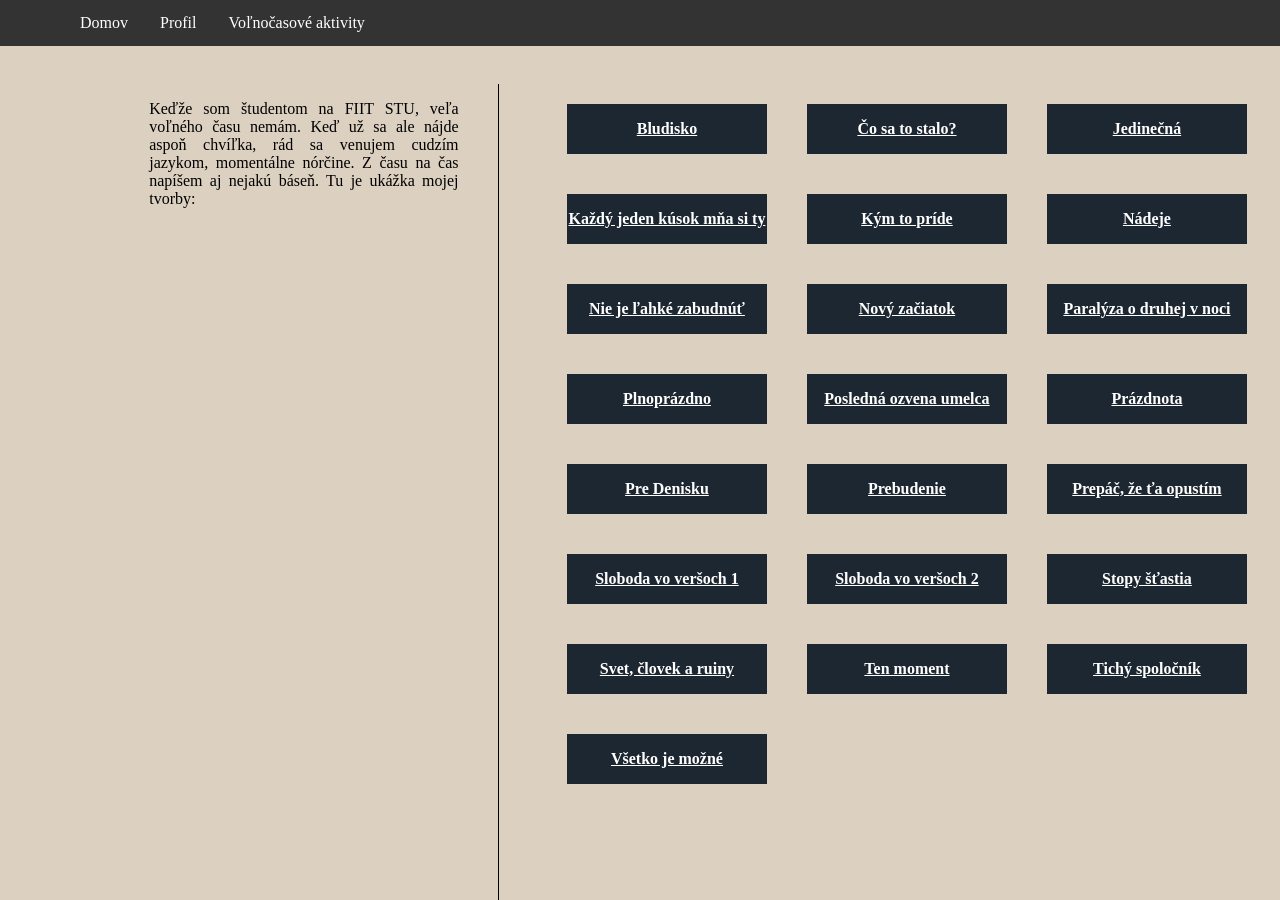
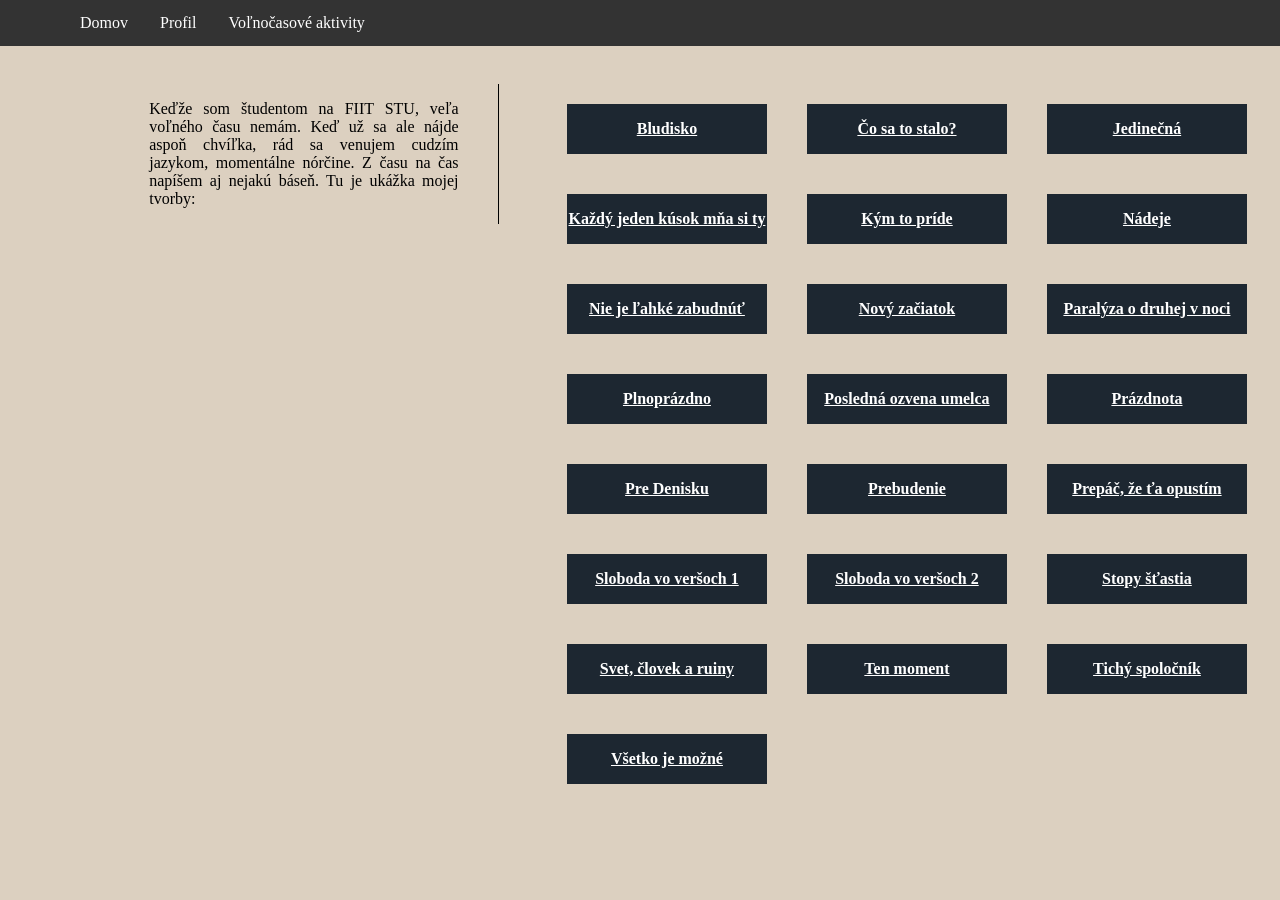
Before and after one commit to ball8/ball8.github.io, a Jekyll site: the page built from freetime.html, in a window 1280 px wide and 900 px high. Built offline with Jekyll 4.4.1, drawn with Linux system fonts in a browser that asks for light colours.

Commit message:
Some changes in styling

```diff
--- a/css/lay.css
+++ b/css/lay.css
@@ -2,7 +2,7 @@
     display: -webkit-flex;
     display: flex;
     width: 100%;
-    height: 100vh;
+    height: 100%;
     flex-wrap: wrap;
     padding-top: 1cm;
 
@@ -12,7 +12,7 @@
   display: -webkit-flex;
   display: flex;
   width: 60%;
-  height: 100vh;
+  height: 100%;
   -webkit-flex-wrap: wrap;
   flex-wrap: wrap;
   -webkit-justify-content: flex-start;
@@ -26,7 +26,7 @@
   display: -webkit-flex;
   display: flex;
   width: 40%;
-  height: 100vh;
+  height: 100%;
   flex-wrap: wrap;
   -webkit-justify-content: space-around;
   justify-content: space-around;
```
